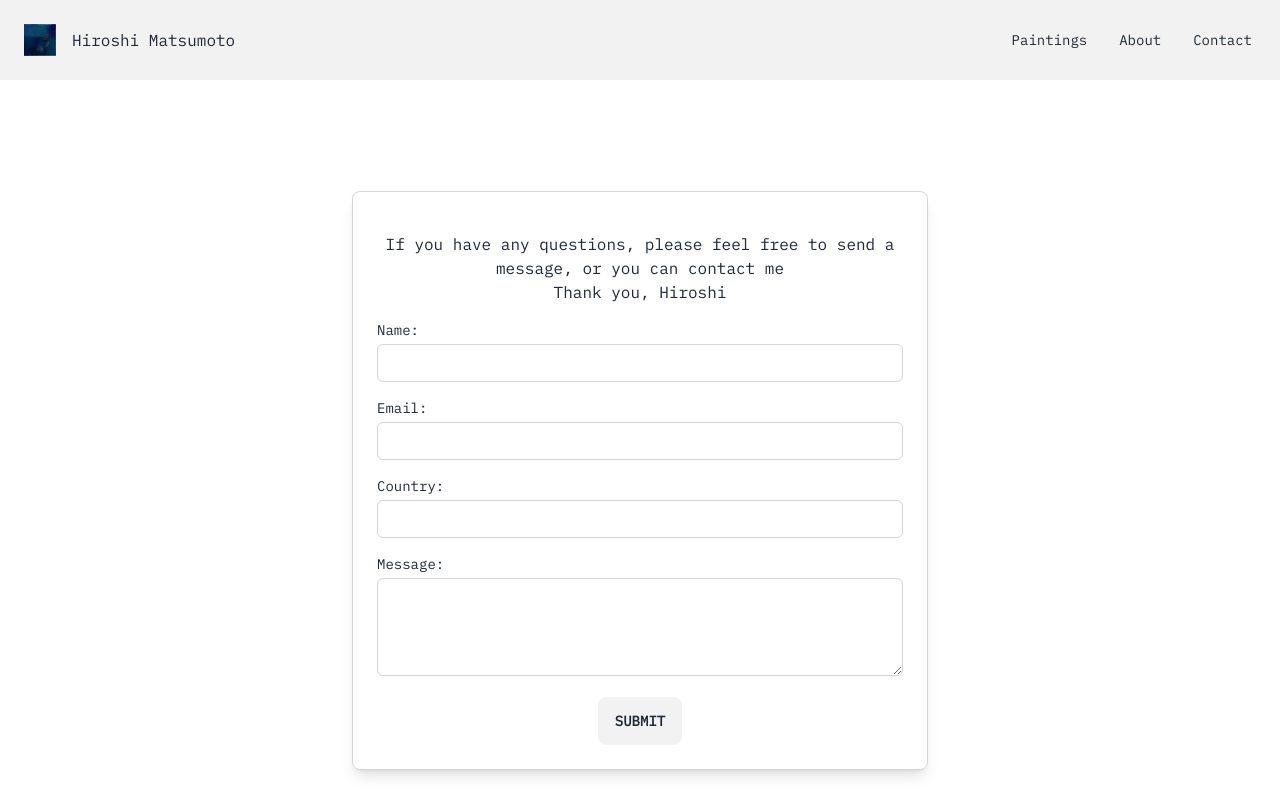
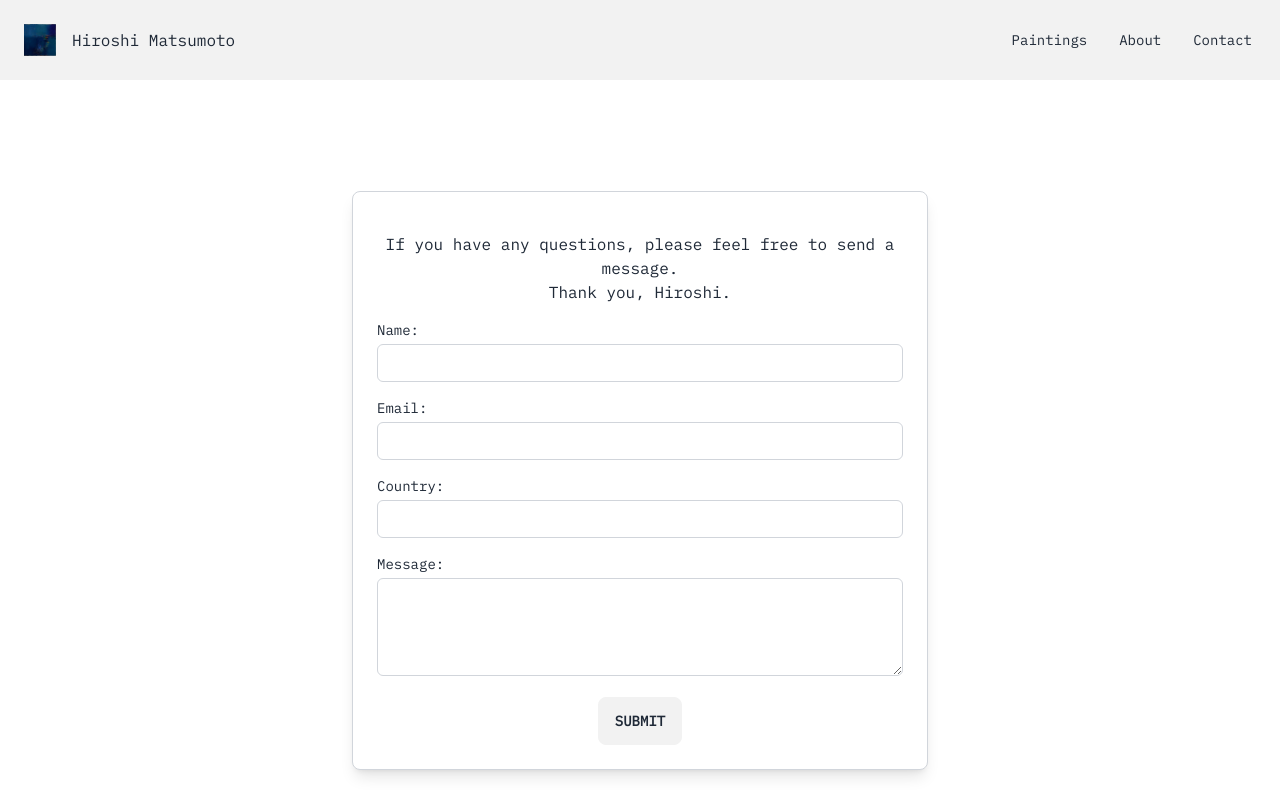
Before and after one commit to dmhd6219/innopolis-fwd-project, a SvelteKit app: page /contact in a window 1280 px wide. Shown: the top 800 px of the page. Built offline with nearby package versions, Linux system fonts and the light colour scheme.

Commit message:
try to add picture in contact section

```diff
--- a/src/routes/contact/+page.svelte
+++ b/src/routes/contact/+page.svelte
@@ -1,4 +1,5 @@
 <script>
+    import CollectionImage from '$lib/collection.png'
     let name = '';
     let email = '';
     let country = '';
@@ -9,12 +10,14 @@
       console.log('Form submitted');
     }
   </script>
-
-  <section class="flex flex-col items-center justify-center h-screen">
+        <!-- <div class="text-center">
+          <img src={CollectionImage} alt="collection" class="">
+        </div> -->
+  <section class="flex flex-col items-center justify-center h-screen ">
     <div class="max-w-xl mx-auto p-6 bg-white rounded-lg shadow-lg border border-gray-300">
       <!-- <h2 class="text-3xl font-semibold mb-6">Contact</h2> -->
-      <p class="mt-4 text-center">If you have any questions, please feel free to send a message, or you can contact me</p>
-      <p class="text-center mb-4">Thank you, Hiroshi</p>
+      <p class="mt-4 text-center">If you have any questions, please feel free to send a message.</p>
+      <p class="text-center mb-4">Thank you, Hiroshi.</p>
 
       <form on:submit={handleSubmit} class="space-y-4">
         <div>
```
